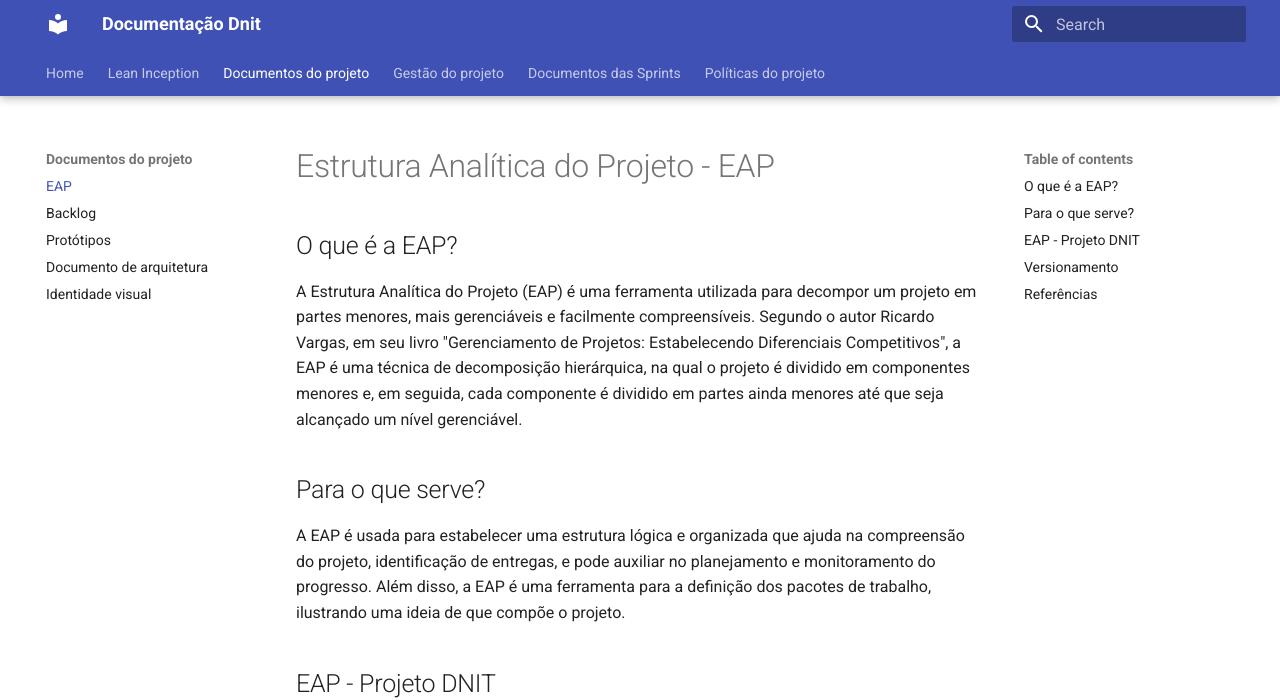
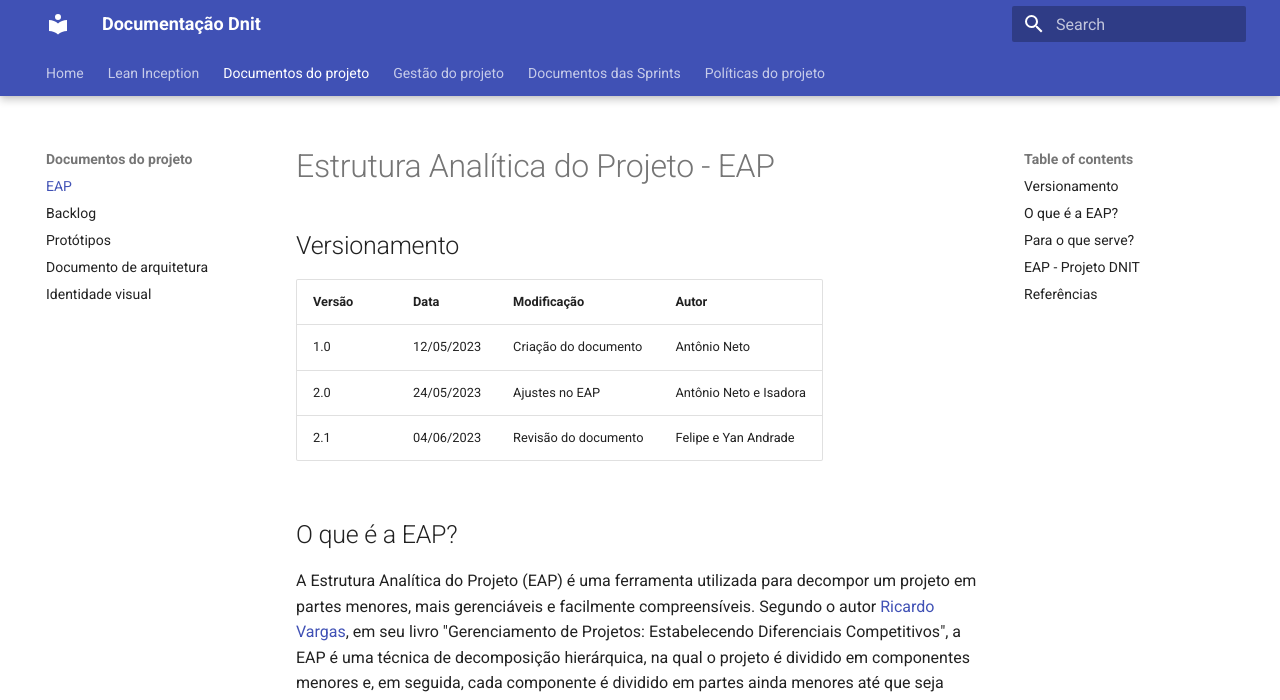
Before and after one commit to fga-eps-mds/2023-1-Dnit-DOC, an MkDocs documentation site: the page built from docs/docs/EAP/eap.md, in a window 1280 px wide and 1400 px high. Shown: the top 700 px of the window. Built offline with MkDocs 1.6.1 and Material for MkDocs 9.7.7, drawn with Linux system fonts in a browser that asks for light colours; some of the changed text lies outside the part shown.

Commit message:
#66 revisão e correção da EAP
Co-authored-by: Yan Andrade <yan13052001@gmail.com>

```diff
--- a/docs/docs/EAP/eap.md
+++ b/docs/docs/EAP/eap.md
@@ -1,7 +1,14 @@
 # Estrutura Analítica do Projeto - EAP
 
+## Versionamento
+| Versão | Data | Modificação | Autor |
+|--|--|--|--|
+|1.0| 12/05/2023 | Criação do documento | Antônio Neto |
+|2.0| 24/05/2023 | Ajustes no EAP | Antônio Neto e Isadora |
+|2.1| 04/06/2023 | Revisão do documento | Felipe e Yan Andrade|
+
 ## O que é a EAP?
-A Estrutura Analítica do Projeto (EAP) é uma ferramenta utilizada para decompor um projeto em partes menores, mais gerenciáveis e facilmente compreensíveis. Segundo o autor Ricardo Vargas, em seu livro "Gerenciamento de Projetos: Estabelecendo Diferenciais Competitivos", a EAP é uma técnica de decomposição hierárquica, na qual o projeto é dividido em componentes menores e, em seguida, cada componente é dividido em partes ainda menores até que seja alcançado um nível gerenciável.
+A Estrutura Analítica do Projeto (EAP) é uma ferramenta utilizada para decompor um projeto em partes menores, mais gerenciáveis e facilmente compreensíveis. Segundo o autor  <a href=./#referencias>Ricardo Vargas</a>, em seu livro "Gerenciamento de Projetos: Estabelecendo Diferenciais Competitivos", a EAP é uma técnica de decomposição hierárquica, na qual o projeto é dividido em componentes menores e, em seguida, cada componente é dividido em partes ainda menores até que seja alcançado um nível gerenciável.
 
 ## Para o que serve?
 A EAP é usada para estabelecer uma estrutura lógica e organizada que ajuda na compreensão do projeto, identificação de entregas, e pode auxiliar no planejamento e monitoramento do progresso. Além disso, a EAP é uma ferramenta para a definição dos pacotes de trabalho, ilustrando uma ideia de que compõe o projeto.
@@ -10,12 +17,6 @@
 
 <iframe style="border: 1px solid rgba(0, 0, 0, 0.1);" width="800" height="450" src="https://www.figma.com/embed?embed_host=share&url=https%3A%2F%2Fwww.figma.com%2Ffile%2FL8soB7KXLzrHJfdXUMImpH%2FWork-Breakdown-Structure-(Copy)%3Ftype%3Dwhiteboard%26node-id%3D0%253A1%26t%3DETiIaiUVVrn4UJvm-1" allowfullscreen></iframe>
 
-## Versionamento
-| Versão | Data | Modificação | Autor |
-|--|--|--|--|
-|1.0| 12/05/2023 | Criação do documento | Antônio Neto |
-|2.0| 24/05/2023 | Ajustes no EAP | Antônio Neto e Isadora |
-
 ## Referências
 
-LIMA, V. R. O que é a Estrutura Analítica do Projeto (EAP). 2021. Disponível em: https://www.youtube.com/watch?v=TS9eciG-Ddw. Acesso em: 11 maio 2023.
+> [1] LIMA, V. R. O que é a Estrutura Analítica do Projeto (EAP). 2021. Disponível em: https://www.youtube.com/watch?v=TS9eciG-Ddw. Acesso em: 11 maio 2023.
```
